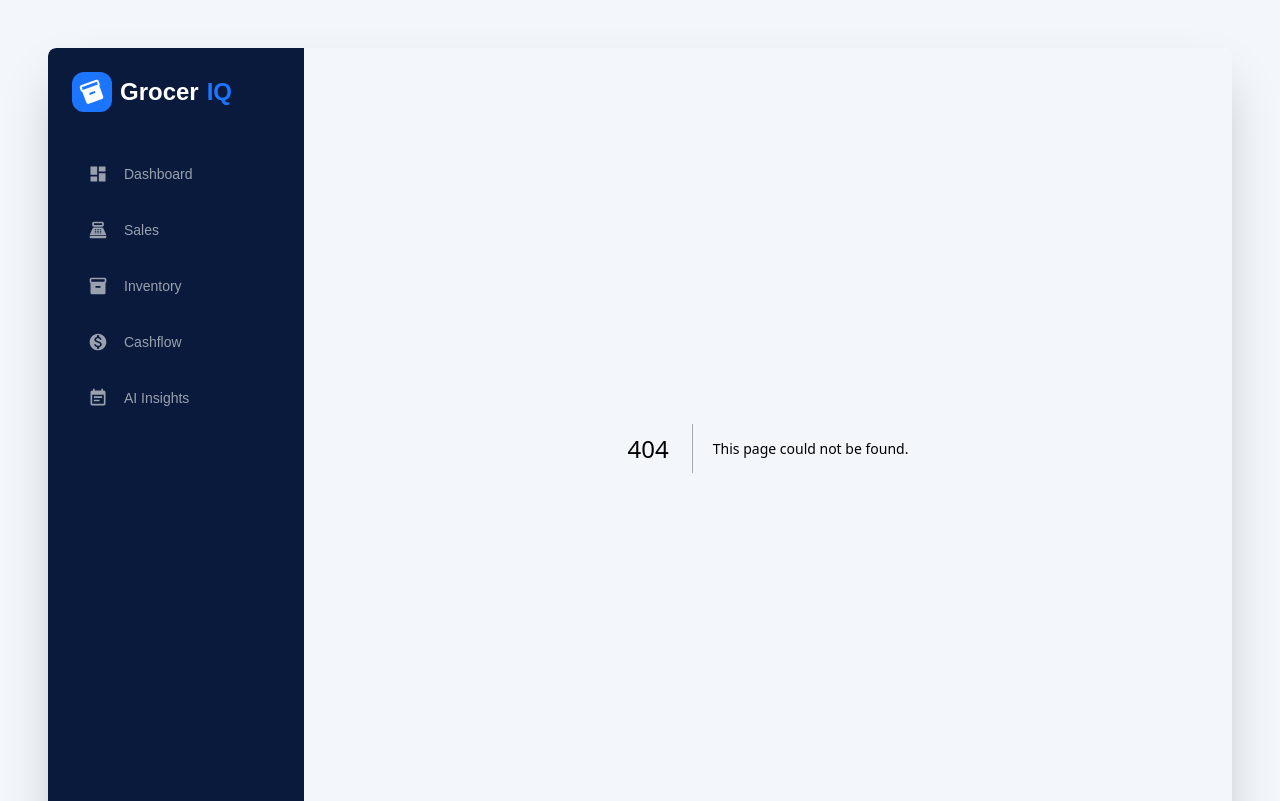
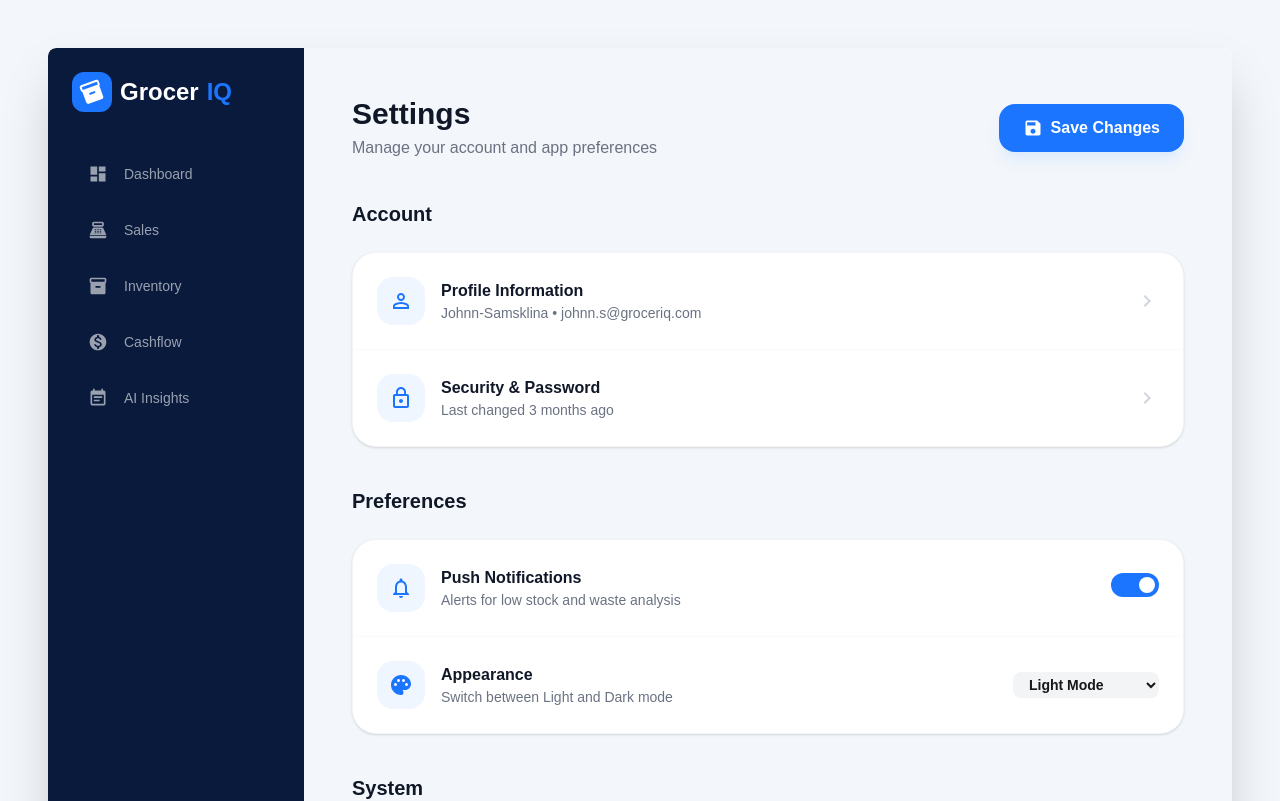
Before and after one commit to amandasatya/Nafarin-SaaS, a Next.js app in the folder nafarin/: page /settings in a window 1280 px wide. Before the commit this address had no page. Shown: the top 801 px of the page. Built offline with nearby package versions, Linux system fonts and the light colour scheme.

Commit message:
settings page

```diff
--- /dev/null
+++ b/nafarin/app/settings/page.tsx
@@ -0,0 +1,115 @@
+"use client";
+import React, { FC, useState } from 'react';
+import {
+  MdPersonOutline, MdLockOutline, MdNotificationsNone,
+  MdPalette, MdCloudQueue, MdSave, MdChevronRight
+} from 'react-icons/md';
+
+// --- Sub-components for Organization ---
+const SettingSection: FC<{ title: string; children: React.ReactNode }> = ({ title, children }) => (
+  <div className="mb-10">
+    <h2 className="text-xl font-bold text-gray-900 mb-6">{title}</h2>
+    <div className="bg-white rounded-3xl border border-gray-100 shadow-sm overflow-hidden">
+      {children}
+    </div>
+  </div>
+);
+
+const SettingItem: FC<{
+  icon: React.ElementType;
+  label: string;
+  description: string;
+  action?: React.ReactNode
+}> = ({ icon: Icon, label, description, action }) => (
+  <div className="flex items-center justify-between p-6 border-b border-gray-50 last:border-0 hover:bg-gray-50/50 transition">
+    <div className="flex items-center gap-4">
+      <div className="p-3 bg-blue-50 text-[#1C75FF] rounded-2xl">
+        <Icon size={24} />
+      </div>
+      <div>
+        <p className="font-bold text-gray-900">{label}</p>
+        <p className="text-sm text-gray-500">{description}</p>
+      </div>
+    </div>
+    <div>
+      {action ? action : <MdChevronRight size={24} className="text-gray-300" />}
+    </div>
+  </div>
+);
+
+const SettingsPage: FC = () => {
+  const [notifications, setNotifications] = useState(true);
+
+  return (
+    <div className="p-8 lg:p-12 max-w-5xl mx-auto w-full">
+      <div className="flex items-center justify-between mb-10">
+        <div>
+          <h1 className="text-3xl font-black text-gray-900">Settings</h1>
+          <p className="text-gray-500 mt-1">Manage your account and app preferences</p>
+        </div>
+        <button className="flex items-center gap-2 bg-[#1C75FF] hover:bg-blue-600 text-white px-6 py-3 rounded-2xl font-bold transition shadow-lg shadow-blue-100">
+          <MdSave size={20} />
+          Save Changes
+        </button>
+      </div>
+
+      {/* Account Settings */}
+      <SettingSection title="Account">
+        <SettingItem
+          icon={MdPersonOutline}
+          label="Profile Information"
+          description="Johnn-Samsklina • johnn.s@groceriq.com"
+        />
+        <SettingItem
+          icon={MdLockOutline}
+          label="Security & Password"
+          description="Last changed 3 months ago"
+        />
+      </SettingSection>
+
+      {/* Preferences Settings */}
+      <SettingSection title="Preferences">
+        <SettingItem
+          icon={MdNotificationsNone}
+          label="Push Notifications"
+          description="Alerts for low stock and waste analysis"
+          action={
+            <button
+              onClick={() => setNotifications(!notifications)}
+              className={`w-12 h-6 rounded-full transition-colors relative ${notifications ? 'bg-[#1C75FF]' : 'bg-gray-300'}`}
+            >
+              <div className={`absolute top-1 bg-white w-4 h-4 rounded-full transition-all ${notifications ? 'right-1' : 'left-1'}`} />
+            </button>
+          }
+        />
+        <SettingItem
+          icon={MdPalette}
+          label="Appearance"
+          description="Switch between Light and Dark mode"
+          action={
+            <select className="bg-gray-100 border-none rounded-lg text-sm font-bold px-3 py-1 outline-none">
+              <option>Light Mode</option>
+              <option>Dark Mode</option>
+              <option>System Default</option>
+            </select>
+          }
+        />
+      </SettingSection>
+
+      {/* System Settings */}
+      <SettingSection title="System">
+        <SettingItem
+          icon={MdCloudQueue}
+          label="Cloud Sync"
+          description="Last synced: Today at 4:10 PM"
+        />
+      </SettingSection>
+
+      <div className="mt-10 text-center">
+        <p className="text-gray-400 text-xs font-medium uppercase tracking-widest">GrocerIQ Version 2.4.0-Stable</p>
+      </div>
+    </div>
+  );
+};
+
+export default SettingsPage;
```
